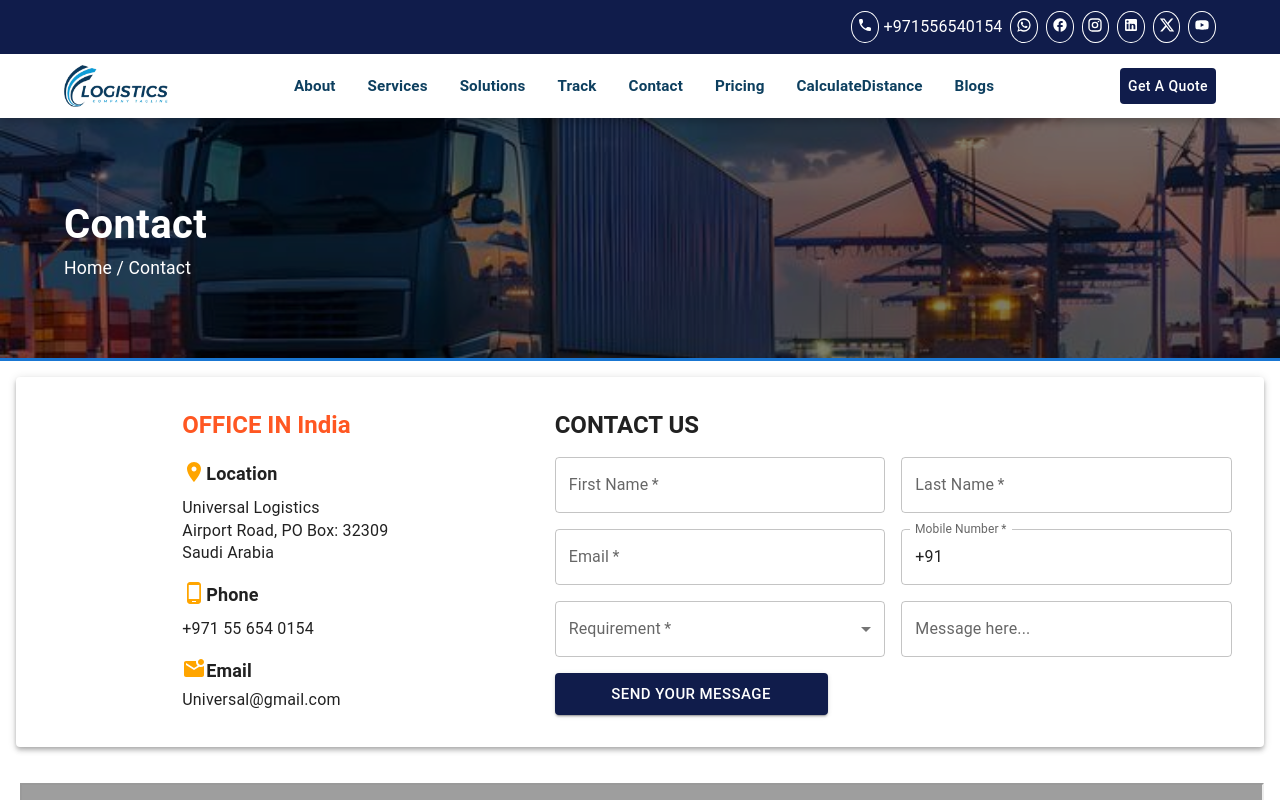
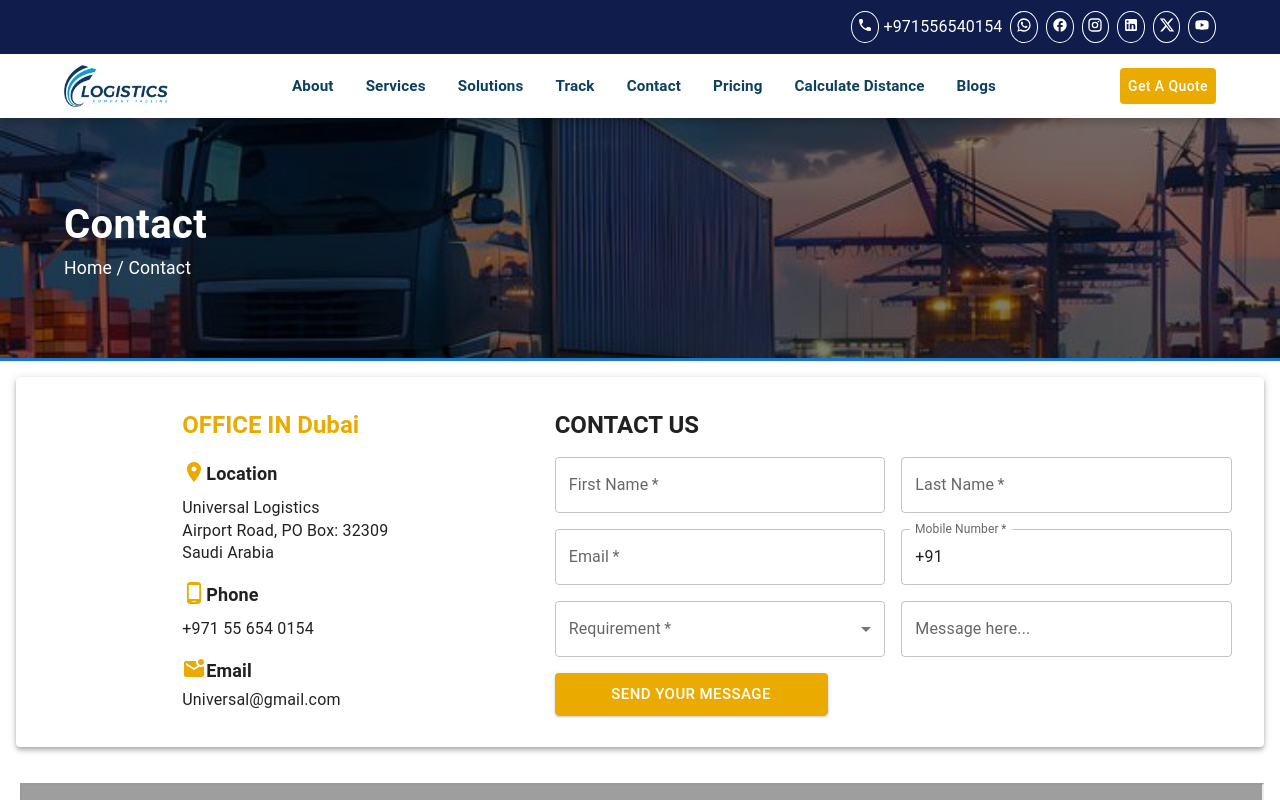
Before and after one commit to deepakumar2023/UniversalAllianceExpress, a React (Create React App) app: page /contact in a window 1280 px wide. Shown: the top 800 px of the page. Built offline with nearby package versions, Linux system fonts and the light colour scheme; grey boxes are pictures that could not be loaded.

Commit message:
Add yellow color

```diff
--- a/src/components/Calculator/Calculator.jsx
+++ b/src/components/Calculator/Calculator.jsx
@@ -81,6 +81,7 @@ function Calculator() {
             variant="contained"
             color="primary"
             onClick={calculatePrice}
+            sx={{bgcolor: "#EAAA00"}}
             fullWidth
           >
             Calculate Price
--- a/src/components/GetAQuote.jsx
+++ b/src/components/GetAQuote.jsx
@@ -4,7 +4,7 @@ function GetAQuote() {
     return (
         <Container sx={{ mb: "4rem", display: "flex", flexDirection: "column", alignItems: "center", gap: "1rem" }}>
             <Typography textAlign={"center"} fontSize={"1.2rem"}>Choose Universal Arabian Express and experience the difference that expertise, technology, and personalized service can make in optimizing your logistics and supply chain management.</Typography>
-            <Button variant='outlined'  sx={{background :"#101c4b", color:"white"}}>Get A Quote</Button>
+            <Button variant='outlined'  sx={{background :"#EAAA00", color:"white"}}>Get A Quote</Button>
         </Container>
     )
 }
--- a/src/components/ScrollUp.jsx
+++ b/src/components/ScrollUp.jsx
@@ -35,7 +35,7 @@ function ScrollUp() {
             }}
             className={`fixed bottom-10 cursor-pointer ${isVisible ? "block" : "hidden"} right-16 rounded-[5rem] p-[.1rem] z-10`}
         >
-            <KeyboardArrowUpIcon sx={{ fontSize: "3rem", color: "white", backgroundColor: "#0d3f5f", borderRadius: ".5rem" }} />
+            <KeyboardArrowUpIcon sx={{ fontSize: "3rem", color: "white", backgroundColor: "#EAAA00", borderRadius: ".5rem" }} />
         </Stack>
     );
 };
--- a/src/components/blog/BlogSidebar.jsx
+++ b/src/components/blog/BlogSidebar.jsx
@@ -10,7 +10,7 @@ function BlogSidebar() {
                 <Typography
                     variant="h6"
                     sx={{
-                        backgroundColor: "orange",
+                        bgcolor: "#EAAA00",
                         color: "white",
                         padding: "8px",
                         borderRadius: "4px 4px 0 0",
@@ -40,7 +40,7 @@ function BlogSidebar() {
                                     variant: "body1",
                                     sx: {
                                         color: "#333", fontSize: "0.9rem", fontWeight: 500, "&:hover": {
-                                            color: "#1976d2",
+                                            color: "#101c4b",
                                             cursor: "pointer",
                                             paddingLeft: '10px'
                                         },
--- a/src/components/features/Features.jsx
+++ b/src/components/features/Features.jsx
@@ -39,7 +39,7 @@ function Features() {
                         <Button
                             sx={{
                                 textTransform: "capitalize",
-                                bgcolor: "#0d3f5f"
+                                bgcolor: "#EAAA00"
                             }}
                             variant="contained"
                         >
--- a/src/components/pricingCard/PricingCards.jsx
+++ b/src/components/pricingCard/PricingCards.jsx
@@ -71,7 +71,7 @@ function PricingCards() {
                   textTransform: "capitalize",
                   borderRadius: "5rem",
                   boxShadow: "none",
-                  bgcolor: "#0d3f5f",
+                  bgcolor: "#EAAA00",
                   // px: "2rem",
                   py: ".5rem",
                   width: "8.5rem",
--- a/src/layouts/Header.jsx
+++ b/src/layouts/Header.jsx
@@ -126,7 +126,7 @@ function Header() {
           <Box sx={{ flexGrow: 0, display: { xs: "none", md: "flex" } }}>
             <Button
               sx={{
-                bgcolor: "#101c4b",
+                bgcolor: "#EAAA00",
                 color: "white",
                 textTransform: "capitalize",
               }}
--- a/src/layouts/layoutData.js
+++ b/src/layouts/layoutData.js
@@ -75,6 +75,6 @@ export const pages = [
   { pageName: "Track", link: "/" },
   { pageName: "Contact", link: "/contact" },
   { pageName: "Pricing", link: "/pricing" },
-  { pageName: "CalculateDistance", link: "/calulator" },
+  { pageName: "Calculate Distance", link: "/calulator" },
   { pageName: "Blogs", link: "/blog" },
 ];
--- a/src/pages/Blog.jsx
+++ b/src/pages/Blog.jsx
@@ -40,7 +40,7 @@ function Blog() {
                                         <Button
                                             variant="text"
                                             size="small"
-                                            sx={{ color: "orange", fontWeight: "bold", textTransform: "none", display: "flex", justifyContent: "left" }}
+                                            sx={{ color: "#EAAA00", fontWeight: "bold", textTransform: "none", display: "flex", justifyContent: "left" }}
                                             href={blog.link}
                                         >
                                             Read More <ArrowRightAltIcon/>
--- a/src/pages/Contact.jsx
+++ b/src/pages/Contact.jsx
@@ -19,13 +19,13 @@ function Contact() {
             <Grid item size={{xs:12, md:5}} sx={{display:"inline-grid",justifyContent:{xs:'left',sm:"center"}}}>
               <Typography
                 variant="h5"
-                sx={{ fontWeight: "bold", color: "#ff5722", mb: 2 }}
+                sx={{ fontWeight: "bold", color: "#EAAA00", mb: 2 }}
               >
-                OFFICE IN India
+                OFFICE IN  Dubai
               </Typography>
               <Box  >
                 <Typography component={'div'}  gutterBottom sx={{display:"flex" }}>
-                <span  style={{color:'orange'}}><LocationOnIcon/></span>
+                <span  style={{color:'#EAAA00'}}><LocationOnIcon/></span>
                   <strong style={{fontSize:"18px"}}>Location</strong>
                 </Typography>
                 <Typography variant="body2" gutterBottom sx={{fontSize:"16px"}}>
@@ -35,7 +35,7 @@ function Contact() {
                 </Typography>
 
                 <Typography variant="body1" gutterBottom sx={{ mt: 2,display:"flex" }}>
-                    <span  style={{color:'orange'}}><PhoneAndroidIcon/></span>
+                    <span  style={{color:'#EAAA00'}}><PhoneAndroidIcon/></span>
                   <strong style={{fontSize:"18px"}}>Phone</strong>
                 </Typography>
                 <Typography variant="body2" gutterBottom sx={{fontSize:"16px"}}>
@@ -43,7 +43,7 @@ function Contact() {
                 </Typography>
 
                 <Typography variant="body1" gutterBottom sx={{ mt: 2,display:"flex"}}>
-                   <span style={{display:'flex',color:'orange'}}><MarkEmailUnreadIcon/></span>
+                   <span style={{display:'flex',color:'#EAAA00'}}><MarkEmailUnreadIcon/></span>
                   <strong style={{fontSize:"18px"}}>Email</strong>
                 </Typography>
                 <Typography variant="body2" sx={{fontSize:"16px"}}>Universal@gmail.com</Typography>
@@ -125,7 +125,7 @@ function Contact() {
                     variant="contained"
                     color="warning"
                     size="large"
-                    sx={{background:"#101c4b"}}
+                    sx={{background:"#EAAA00"}}
                   >
                     Send Your Message
                   </Button>
```
